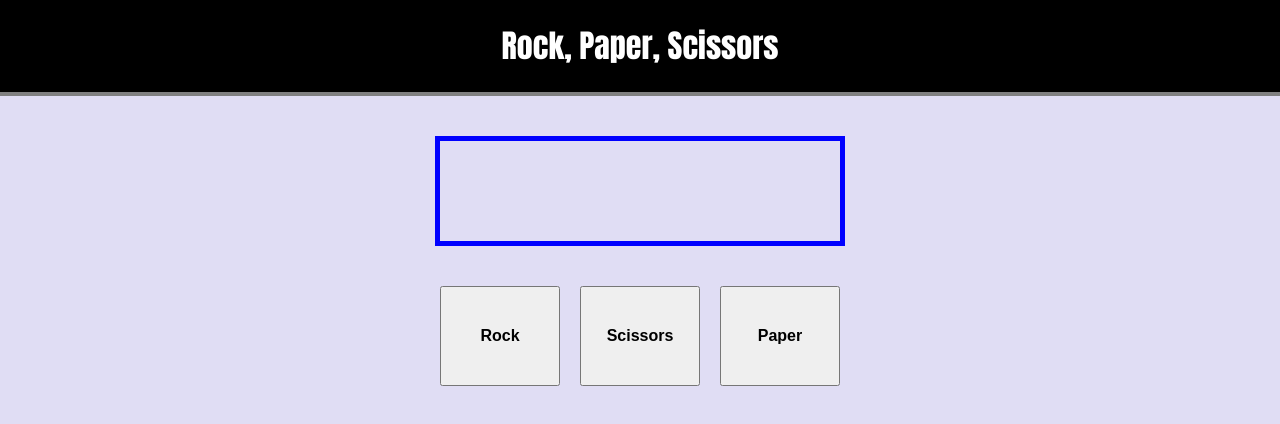
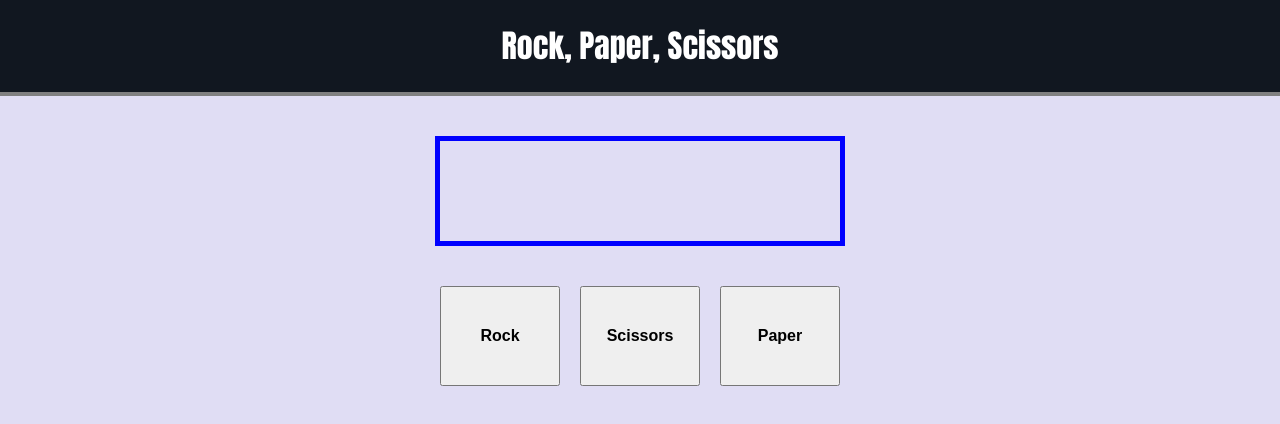
Before and after one commit to abhijeet3001/rock-paper-scissors, a plain HTML site: page index.html in a window 1280 px wide. Drawn offline with Linux system fonts and the light colour scheme.

Commit message:
Change background Color

```diff
--- a/style.css
+++ b/style.css
@@ -5,7 +5,7 @@ body{
 }
 
 .header{
-    background-color: black;
+    background-color: #111720;
     display: flex;
     justify-content: center;
     border-bottom: solid 4px gray;
```
